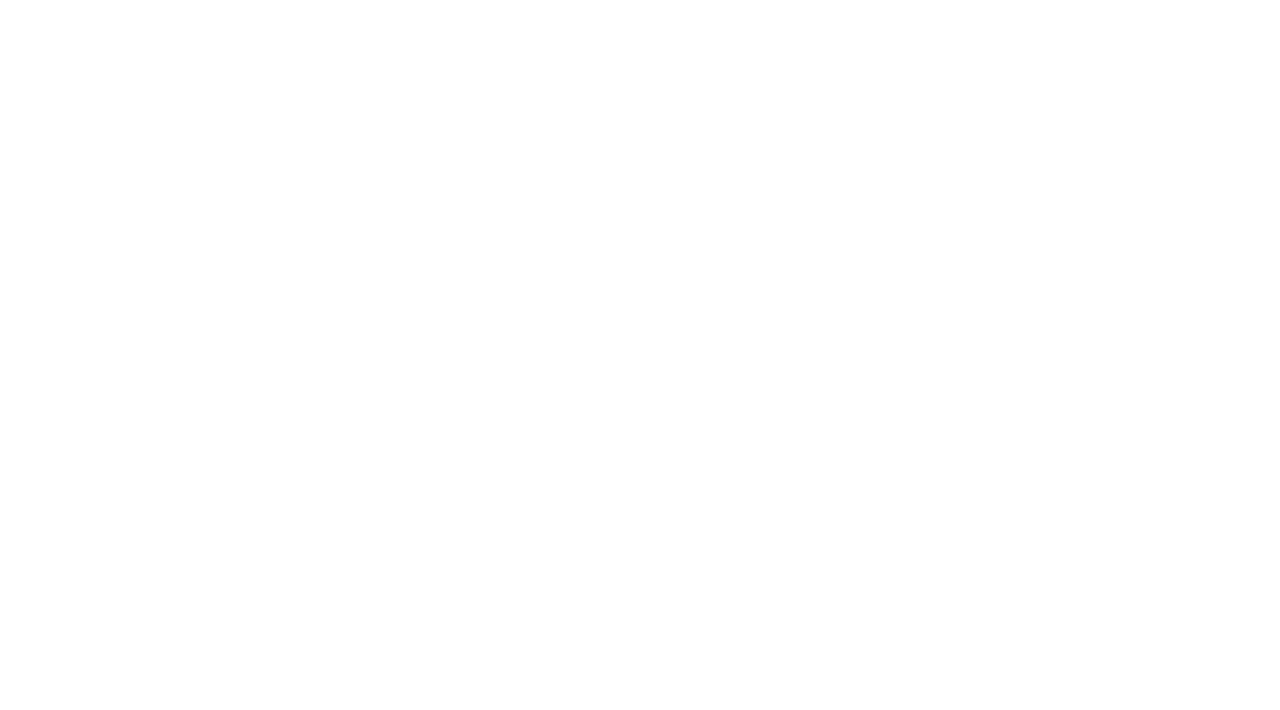
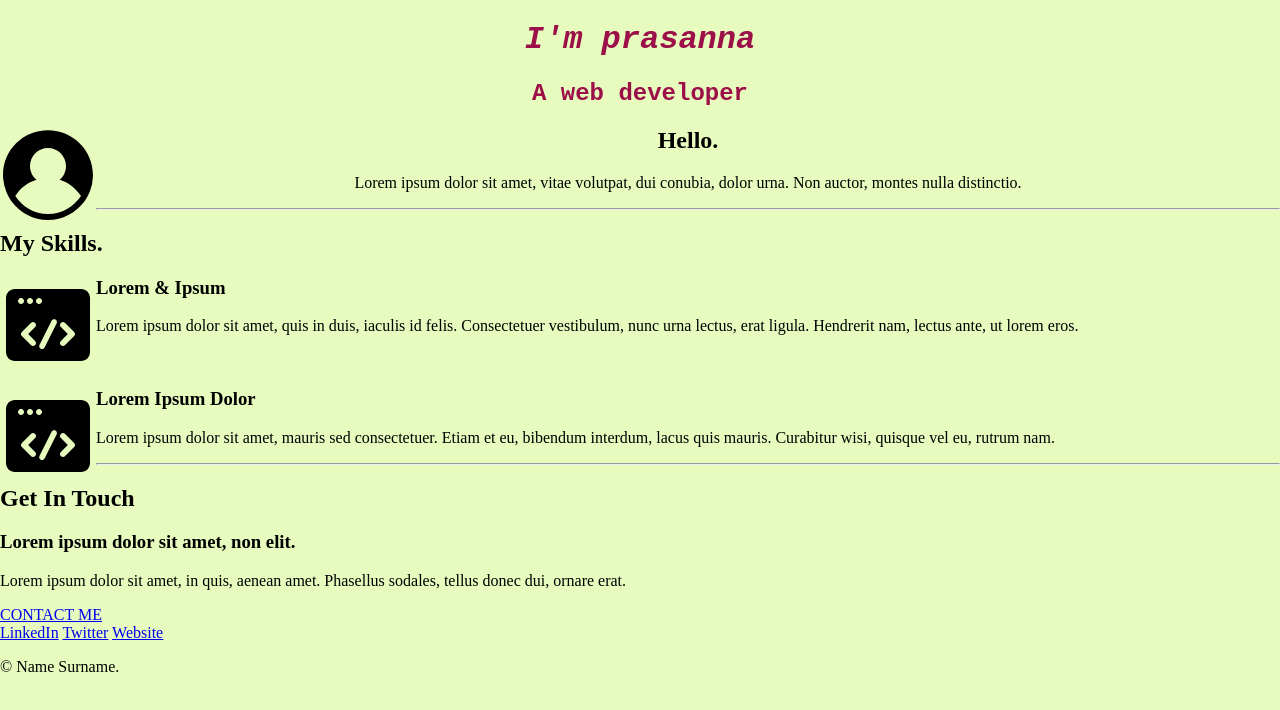
Before and after one commit to prasannarames/personal-website, a plain HTML site: page index.html in a window 1280 px wide. Drawn offline with Linux system fonts and the light colour scheme.

Commit message:
minor updates

```diff
--- a/index.html
+++ b/index.html
@@ -9,6 +9,45 @@
     <link rel="icon" href="/images/favicon.ico">
 </head>
 <body>
+    <h1>I'm prasanna</h1>
+
+    <h2 class="sub-head">A web developer</h2>
+    <div class="middle-container">
+        <div class="profile">
+          <img class="profile-img"src="/images/profile.svg" alt="profile">
+          <h2>Hello.</h2>
+          <p>Lorem ipsum dolor sit amet, vitae volutpat, dui conubia, dolor urna. Non auctor, montes nulla distinctio.</p>
+        </div>
+        <hr>
+        <div class="skills">
+          <h2>My Skills.</h2>
+          <div class="skill-row">
+            <img class="skill-img" src="/images/skills.svg" alt="skills">
+            <h3>Lorem & Ipsum</h3>
+            <p>Lorem ipsum dolor sit amet, quis in duis, iaculis id felis. Consectetuer vestibulum, nunc urna lectus, erat ligula. Hendrerit nam, lectus ante, ut lorem eros.</p>
+          </div><br>
+          <div class="skill-row">
+            <img class="skill-img" src="/images/skills.svg" alt="skills">
+            <h3>Lorem Ipsum Dolor</h3>
+            <p>Lorem ipsum dolor sit amet, mauris sed consectetuer. Etiam et eu, bibendum interdum, lacus quis mauris. Curabitur wisi, quisque vel eu, rutrum nam.</p>
+          </div>
+        </div>
+        <hr>
+        <div class="contact-me">
+          <h2>Get In Touch</h2>
+          <h3>Lorem ipsum dolor sit amet, non elit.</h3>
+          <p>Lorem ipsum dolor sit amet, in quis, aenean amet. Phasellus sodales, tellus donec dui, ornare erat.</p>
+          <a class="btn" href="mailto:name@email.com">CONTACT ME</a>
+        </div>
+      </div>
+
+
+      <div class="bottom-container">
+        <a class="footer-link" href="https://www.linkedin.com/">LinkedIn</a>
+        <a class="footer-link" href="https://twitter.com/">Twitter</a>
+        <a class="footer-link" href="https://www.appbrewery.co/">Website</a>
+        <p>© Name Surname.</p>
+      </div>
 
 </body>
 </html>
--- a/style.css
+++ b/style.css
@@ -0,0 +1,36 @@
+
+body {
+    margin: 0;
+    background-color: #E7FBBE;
+}
+
+h1 {
+
+    text-align: center;
+    font-style: italic;
+    font-family: 'Roboto Mono', monospace;
+    color: #9C0F48;
+    font-size: 2rem;
+}
+
+.sub-head {
+    text-align: center;
+    font-family: 'Roboto Mono', monospace;
+    color: #9C0F48;
+}
+
+.profile-img {
+    width: 6rem;
+    float: left;
+    margin-right: px;
+    text-align: center;
+}
+.skill-img {
+    width: 6rem;
+    float: left;
+    margin-right: px;
+    text-align: center;
+}
+.profile {
+    text-align: center;
+}
```
Also changed, not shown: app.js (added), images/profile.svg (added), images/skills.svg (added).
